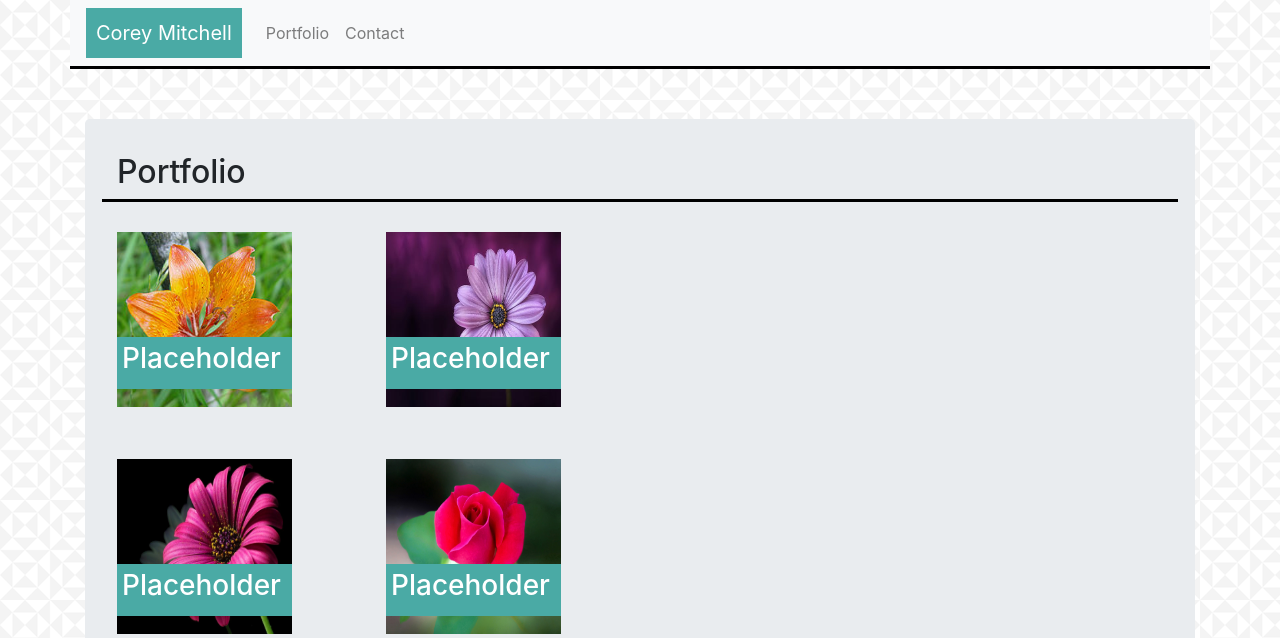
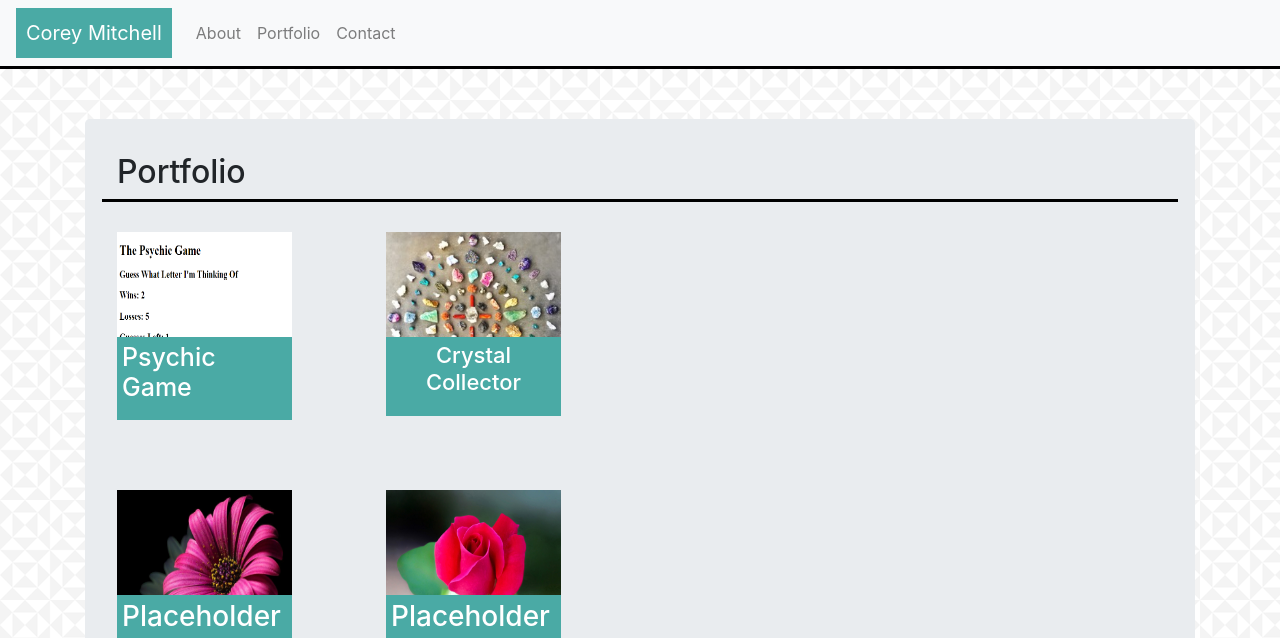
Before and after one commit to corey-mitchell/Bootstrap-Portfolio, a plain HTML site: page portfolio.html in a window 1280 px wide. Shown: the top 638 px of the page. Drawn offline with nearby package versions, Linux system fonts and the light colour scheme.

Commit message:
added first two projects to portfolio. fixed navbar and footer a bit.

```diff
--- a/assets/css/style.css
+++ b/assets/css/style.css
@@ -8,11 +8,12 @@ body {
 /* header */
 
 #headerdiv {
-    background-color: #eeeeee !important;
     border-bottom: 3px solid black;
     padding: 0px;
+    /* margin: 0px; */
     margin-bottom: 50px;
 }
+
 
 #nav-name {
     color: #ffffff;
@@ -53,6 +54,17 @@ body {
 
 .PLlinks {
     color: #ffffff;
+}
+
+#p1-text {
+    font-size: 25px;
+    margin-bottom: 13px;
+}
+
+#p2-text {
+    text-align: center;
+    font-size: 22px;
+    margin-bottom: 16px;
 }
 
 
--- a/portfolio.html
+++ b/portfolio.html
@@ -10,19 +10,19 @@
 
     <body>
 <!-- Header -->
-        <div class="container" id="headerdiv">
+        <div id="headerdiv">
 
             <nav class="navbar navbar-expand-lg navbar-light bg-light">
-                <a class="navbar-brand" href="./index.html" id="nav-name">Corey Mitchell</a>
+                <a class="navbar-brand" id="nav-name">Corey Mitchell</a>
                 <button class="navbar-toggler" type="button" data-toggle="collapse" data-target="#navbarSupportedContent" aria-controls="navbarSupportedContent" aria-expanded="false" aria-label="Toggle navigation">
                   <span class="navbar-toggler-icon"></span>
                 </button>
 
                 <div class="collapse navbar-collapse" id="navbarSupportedContent">
                   <ul class="navbar-nav mr-auto">
-                    <!-- <li class="nav-item">
+                    <li class="nav-item">
                         <a class="nav-link" href="./index.html">About</a>
-                    </li> -->
+                    </li>
 
                     <li class="nav-item">
                         <a class="nav-link" href="./portfolio.html">Portfolio</a>
@@ -48,12 +48,12 @@
 
                     <div class="col-md-3" id="img1div">
                         <div id="img1">
-                           <img src="assets/images/PHI1.jpg" alt="image placeholder" width="175" height="175">
+                           <img src="assets/images/psychic-game-img.png" alt="image placeholder" width="175" height="175">
                         </div>
 
                         <div id="ph1">
-                            <a href="#" class="PLlinks">
-                                <h3>Placeholder</h3>
+                            <a href="https://corey-mitchell.github.io/Psychic-Game/" class="PLlinks">
+                                <h3 id="p1-text">Psychic Game</h3>
                             </a>
                         </div>
 
@@ -61,12 +61,12 @@
 
                     <div class="col-md-3" id="img2div">
                         <div id="img2">
-                            <img src="assets/images/PHI2.jpg" alt="image placeholder" width="175" height="175">
+                            <img src="assets/images/Crystals.jpeg" alt="image placeholder" width="175" height="175">
                         </div>
 
                         <div id="ph2">
-                            <a href="#" class="PLlinks">
-                                <h3>Placeholder</h3>
+                            <a href="https://corey-mitchell.github.io/unit-4-game/" class="PLlinks">
+                                <h3 id="p2-text">Crystal Collector</h3>
                             </a>
                         </div>
                     </div>
@@ -123,7 +123,7 @@
 
 <!-- Footer -->
 
-        <div class="container">
+        <div>
             <footer class="footer" id="sticky-footer">
                 <div class="container">
                     <span>Find Me Here!</span>
```
Also changed, not shown: contact.html (+5 -5 lines), index.html (+4 -10 lines), assets/images/Crystals.jpeg (added), assets/images/psychic-game-img.PNG (added).
